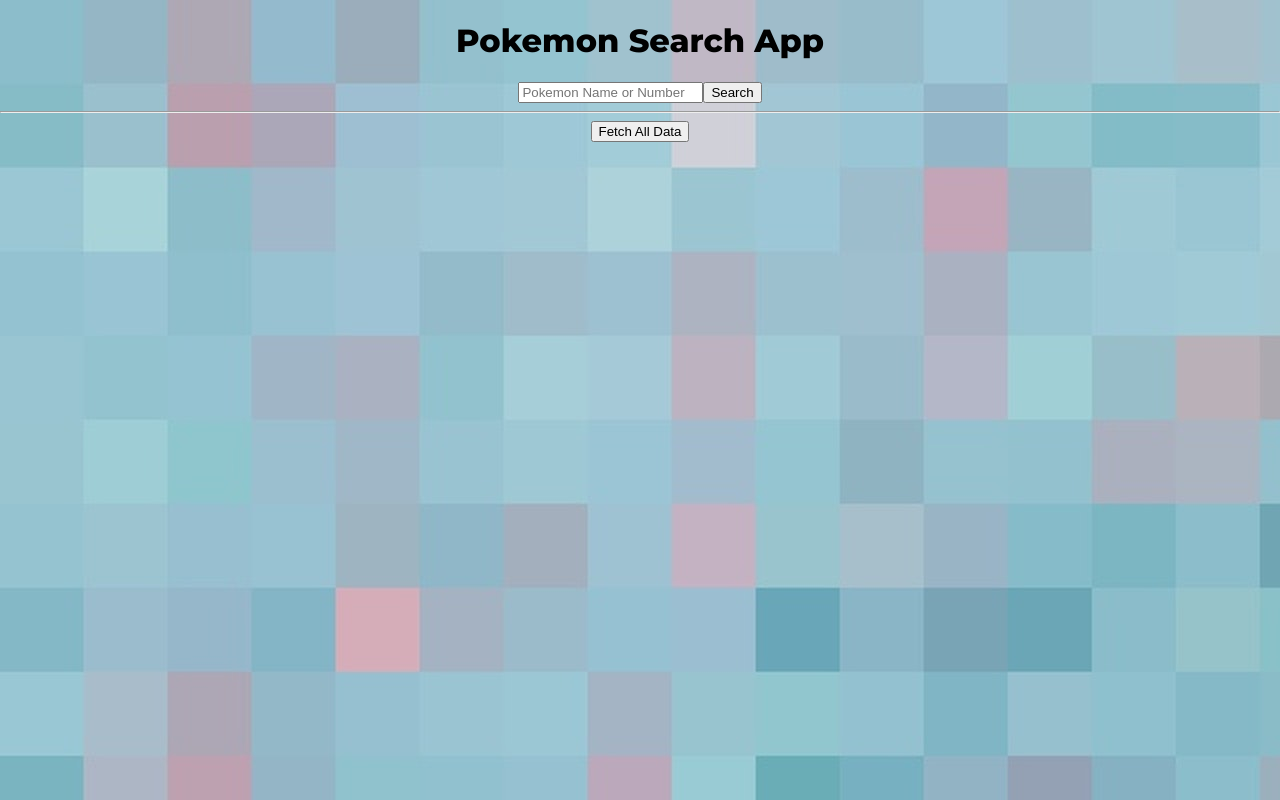
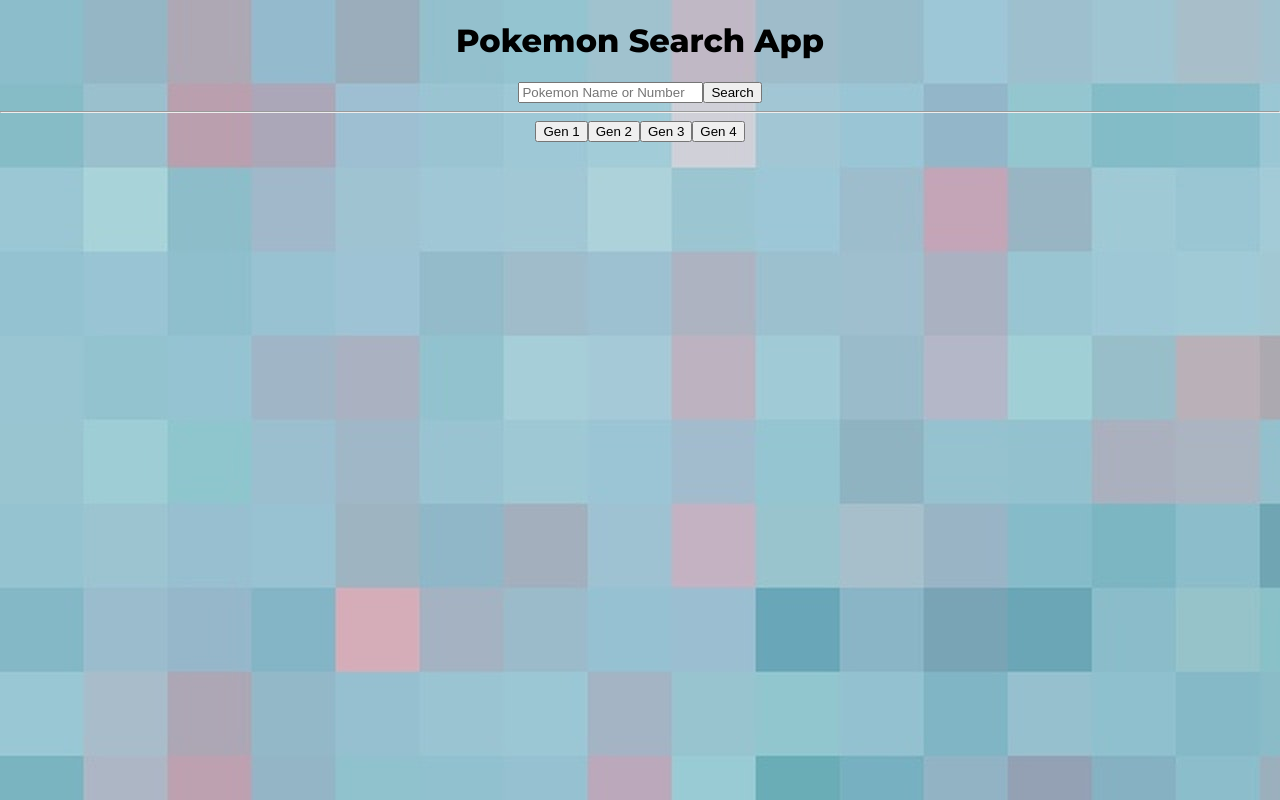
Before and after one commit to lochyb/pokemon_app, a React (Create React App) app: page / in a window 1280 px wide. Built offline with nearby package versions, Linux system fonts and the light colour scheme.

Commit message:
adding different gen

```diff
--- a/src/App.tsx
+++ b/src/App.tsx
@@ -15,10 +15,10 @@
     loading: true,
   });
 
-  async function getData() {
-    const response: any = await getPokemon(
-      "https://pokeapi.co/api/v2/pokemon?limit=135&offset=251"
-    );
+  async function getData(url: any) {
+    setManyLoading(true);
+    console.log(manyLoading);
+    const response: any = await getPokemon(url);
     const set = await loadingPokemon(response.results);
     const update = await setManyLoading(false);
   }
@@ -31,7 +31,6 @@
       })
     );
     setManyPokemon(_pokemonData);
-    console.log(manyPokemon);
   };
 
   // Testing Function Here
@@ -62,8 +61,35 @@
       <hr></hr>
       {
         <div>
-          <button onClick={getData}>Fetch All Data</button>
-          {!manyLoading && <SimpleInfo data={manyPokemon} />}
+          <button
+            onClick={() =>
+              getData("https://pokeapi.co/api/v2/pokemon?limit=151")
+            }>
+            Gen 1
+          </button>
+          <button
+            onClick={() =>
+              getData("https://pokeapi.co/api/v2/pokemon?limit=100&offset=151")
+            }>
+            Gen 2
+          </button>
+
+          <button
+            onClick={() =>
+              getData("https://pokeapi.co/api/v2/pokemon?limit=135&offset=251")
+            }>
+            Gen 3
+          </button>
+          <button
+            onClick={() =>
+              getData("https://pokeapi.co/api/v2/pokemon?limit=135&offset=251")
+            }>
+            Gen 4
+          </button>
+
+          {!manyLoading && (
+            <SimpleInfo data={manyPokemon} loading={manyLoading} />
+          )}
         </div>
       }
     </div>
--- a/src/components/SimpleInfo.tsx
+++ b/src/components/SimpleInfo.tsx
@@ -2,19 +2,20 @@
 
 interface Props {
   data: any;
+  loading: boolean;
 }
 
-const SimpleInfo: React.FC<Props> = ({ data }) => {
+const SimpleInfo: React.FC<Props> = ({ data, loading }) => {
   const [active, setActive] = useState(false);
   const [show, setShow] = useState(true);
-
+  console.log(loading);
   return (
     <div className='cardContainer'>
       <h3>Shiny List</h3>
       <button onClick={() => setShow(!show)}>
         {show ? <span>Hide</span> : <span>Show</span>}
       </button>
-
+      {loading && <p>Loading...</p>}
       {show && (
         <div>
           <p>Click to toggle Shiny</p>
```
